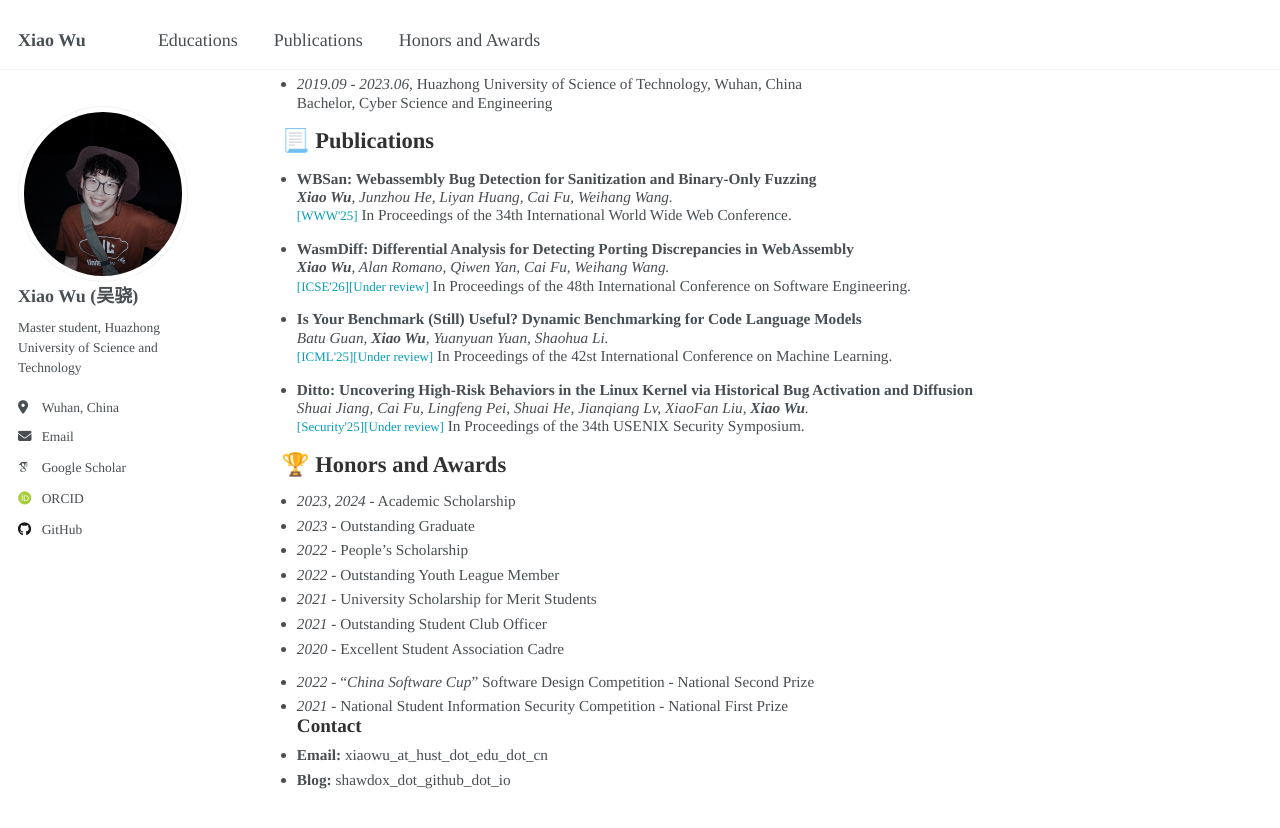
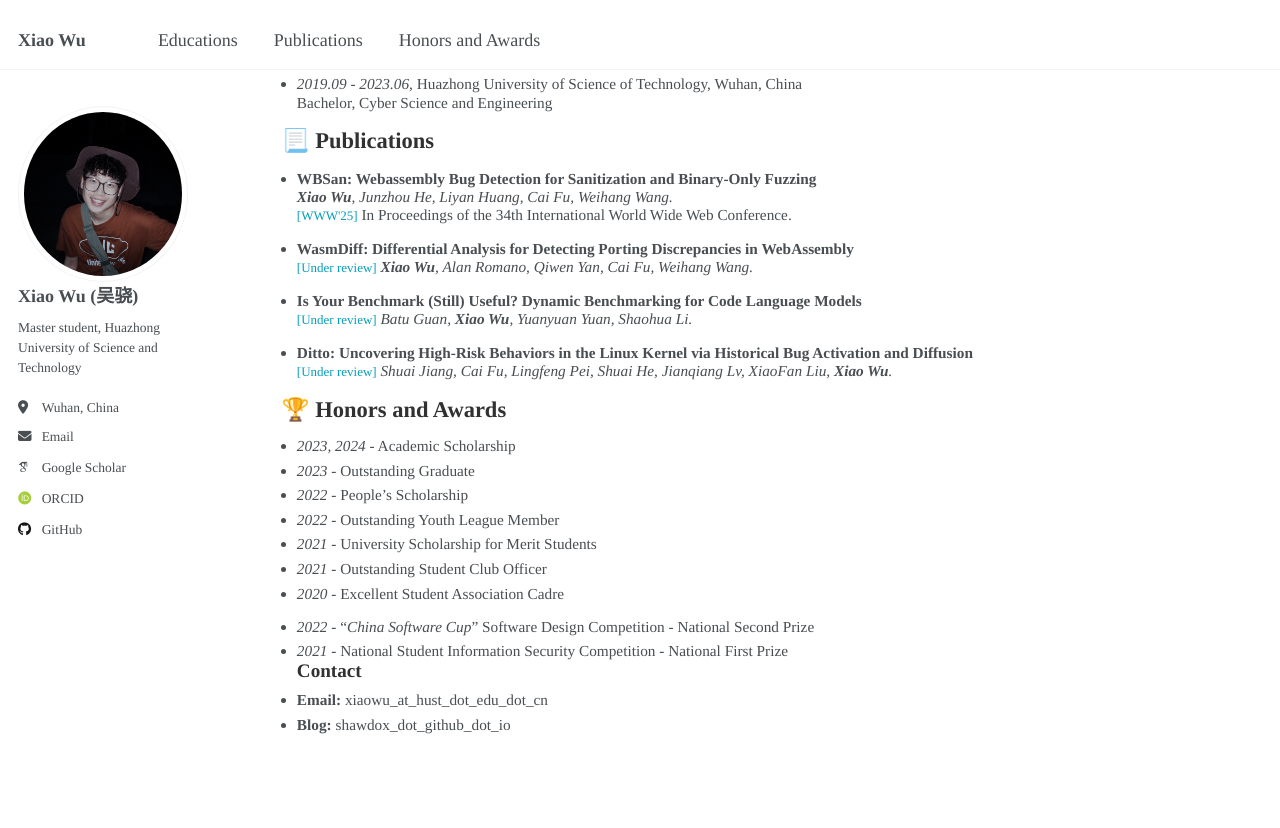
Before and after one commit to xiaowu417/xiaowu417.github.io, a Jekyll site: the page built from _pages/about.md, in a window 1280 px wide and 900 px high, scrolled down 371 px. Shown: the top 828 px of the window. Built offline with Jekyll 4.4.1, drawn with Linux system fonts in a browser that asks for light colours; emoji names are drawn with the system emoji font; some web fonts are replaced.

Commit message:
update_2025_05_11

```diff
--- a/_pages/about.md
+++ b/_pages/about.md
@@ -28,16 +28,16 @@ My research has focused on Software Testing and Security, particularly in **WebA
 <br><font color="#069eb9" size="2">[WWW'25]</font> In Proceedings of the 34th International World Wide Web Conference.
 
 - **WasmDiff: Differential Analysis for Detecting Porting Discrepancies in WebAssembly**
-<br>***Xiao Wu**, Alan Romano, Qiwen Yan, Cai Fu, Weihang Wang.*
-<br><font color="#069eb9" size="2">[ICSE'26][Under review]</font> In Proceedings of the 48th International Conference on Software Engineering.
+<br><font color="#069eb9" size="2">[Under review]</font> ***Xiao Wu**, Alan Romano, Qiwen Yan, Cai Fu, Weihang Wang.*
+<!--In Proceedings of the 48th International Conference on Software Engineering. -->
 
 - **Is Your Benchmark (Still) Useful? Dynamic Benchmarking for Code Language Models**
-<br>*Batu Guan, **Xiao Wu**, Yuanyuan Yuan, Shaohua Li.*
-<br><font color="#069eb9" size="2">[ICML'25][Under review]</font> In Proceedings of the 42st International Conference on Machine Learning.
+<br><font color="#069eb9" size="2">[Under review]</font> *Batu Guan, **Xiao Wu**, Yuanyuan Yuan, Shaohua Li.*
+<!--In Proceedings of the 42st International Conference on Machine Learning.-->
 
 - **Ditto: Uncovering High-Risk Behaviors in the Linux Kernel via Historical Bug Activation and Diffusion**
-<br>*Shuai Jiang, Cai Fu, Lingfeng Pei, Shuai He, Jianqiang Lv, XiaoFan Liu, **Xiao Wu**.*
-<br><font color="#069eb9" size="2">[Security'25][Under review]</font> In Proceedings of the 34th USENIX Security Symposium.
+<br><font color="#069eb9" size="2">[Under review]</font> *Shuai Jiang, Cai Fu, Lingfeng Pei, Shuai He, Jianqiang Lv, XiaoFan Liu, **Xiao Wu**.*
+<!--In Proceedings of the 34th USENIX Security Symposium.-->
 
 <div style="display:none">
 # :bookmark_tabs: Internships
```
